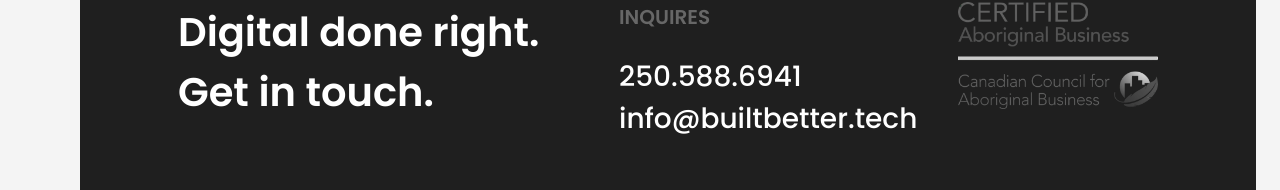
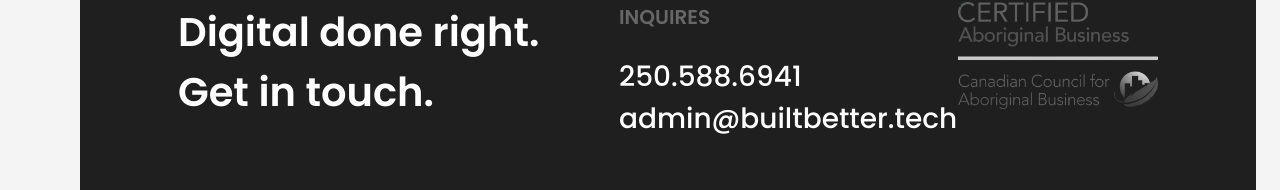
Before and after one commit to Built-Better/builtbetter-v2, a Gatsby site: page /approach in a window 1280 px wide. Shown: the part 2157-2347 px from the top of the page. Built offline with nearby package versions, Linux system fonts and the light colour scheme; Gatsby itself is replaced by a stand-in of ours.

Commit message:
change contact email in footer

```diff
--- a/src/layout/Footer.js
+++ b/src/layout/Footer.js
@@ -23,8 +23,8 @@ const Footer = () => {
             <a href="tel:12505886941">
               <h4 className="phone">250.588.6941</h4>
             </a>
-            <a href="mailto:info@builtbetter.tech">
-              <h4 className="email">info@builtbetter.tech</h4>
+            <a href="mailto:admin@builtbetter.tech">
+              <h4 className="email">admin@builtbetter.tech</h4>
             </a>
           </div>
           <div>
```
